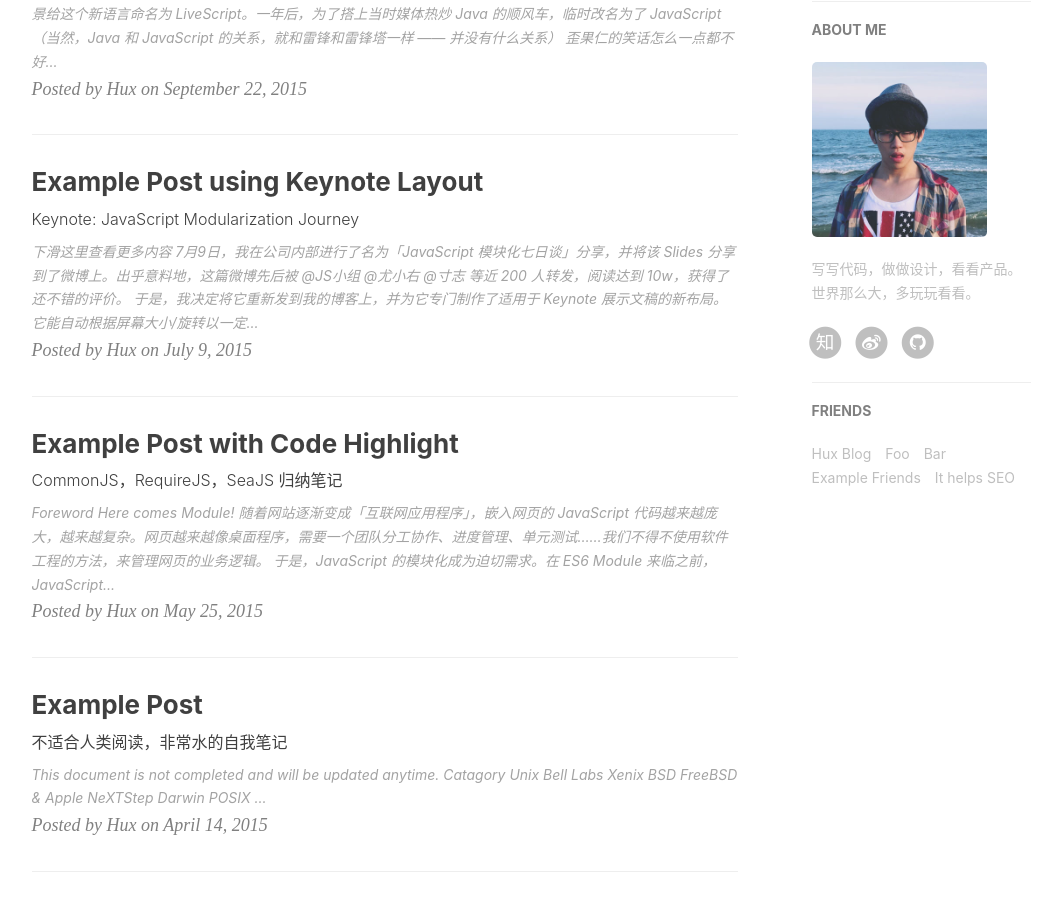
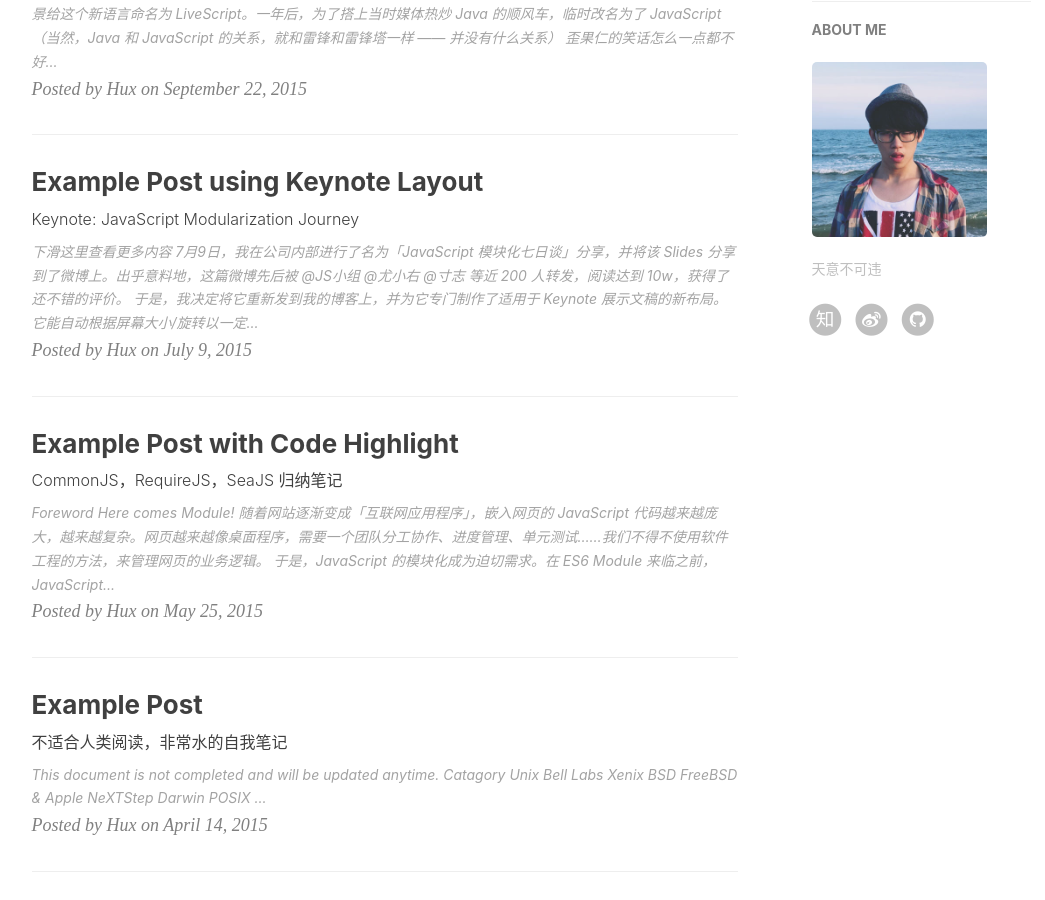
Before and after one commit to youbingtiantian/youbingtiantian.github.io, a Jekyll site: the page built from index.html, in a window 1280 px wide and 900 px high, scrolled down 564 px. Shown: the whole window, without its empty margins (136-1181 px from the left). Built offline with Jekyll 4.4.1, drawn with Linux system fonts in a browser that asks for light colours; nearby versions of some CDN libraries; the list of posts is cut into pages by our own code; comment, search, counter and statistics services are not loaded.

Commit message:
change _config

```diff
--- a/_config.yml
+++ b/_config.yml
@@ -5,7 +5,7 @@ header-img: img/home-bg.jpg
 email: huxpro@gmail.com
 description: "关于油饼甜甜的博客..."
 keyword: ""
-url: "http://youbingtiantian.github.io" # your host, for absolute URL
+url: "https://youbingtiantian.github.io" # your host, for absolute URL
 baseurl: "/huxblog-boilerplate" # for example, '/blog' if your blog hosted on 'host/blog'
 
 # SNS settings
@@ -50,22 +50,20 @@ ga_track_id: "UA-49627206-1" # Format: UA-xxxxxx-xx
 ga_domain: huangxuan.me
 
 # Sidebar settings
-sidebar: true # whether or not using Sidebar.
-sidebar-about-description: "写写代码，做做设计，看看产品。世界那么大，多玩玩看看。"
-sidebar-avatar: /img/avatar-hux.jpg # use absolute URL, seeing it's used in both `/` and `/about/`
+sidebar: true # 开启侧边栏
+sidebar-about-description: "天意不可违" # 侧边栏的一个描述
+sidebar-avatar: /img/avatar-hux.jpg # 侧边栏的一个头像
 
 # Featured Tags
 featured-tags: true # whether or not using Feature-Tags
 featured-condition-size: 1 # A tag will be featured if the size of it is more than this condition value
 
-# Friends
-friends:
-  [
-    { title: "Hux Blog", href: "http://huangxuan.me" },
-    { title: "Foo", href: "#" },
-    { title: "Bar", href: "#" },
-    { title: "Example Friends", href: "#" },
-    { title: "It helps SEO", href: "#" },
-  ]
-
-theme: jekyll-theme-cayman
+# Friends 友情链接
+# friends:
+#   [
+#     { title: "Hux Blog", href: "http://huangxuan.me" },
+#     { title: "Foo", href: "#" },
+#     { title: "Bar", href: "#" },
+#     { title: "Example Friends", href: "#" },
+#     { title: "It helps SEO", href: "#" },
+#   ]
```
